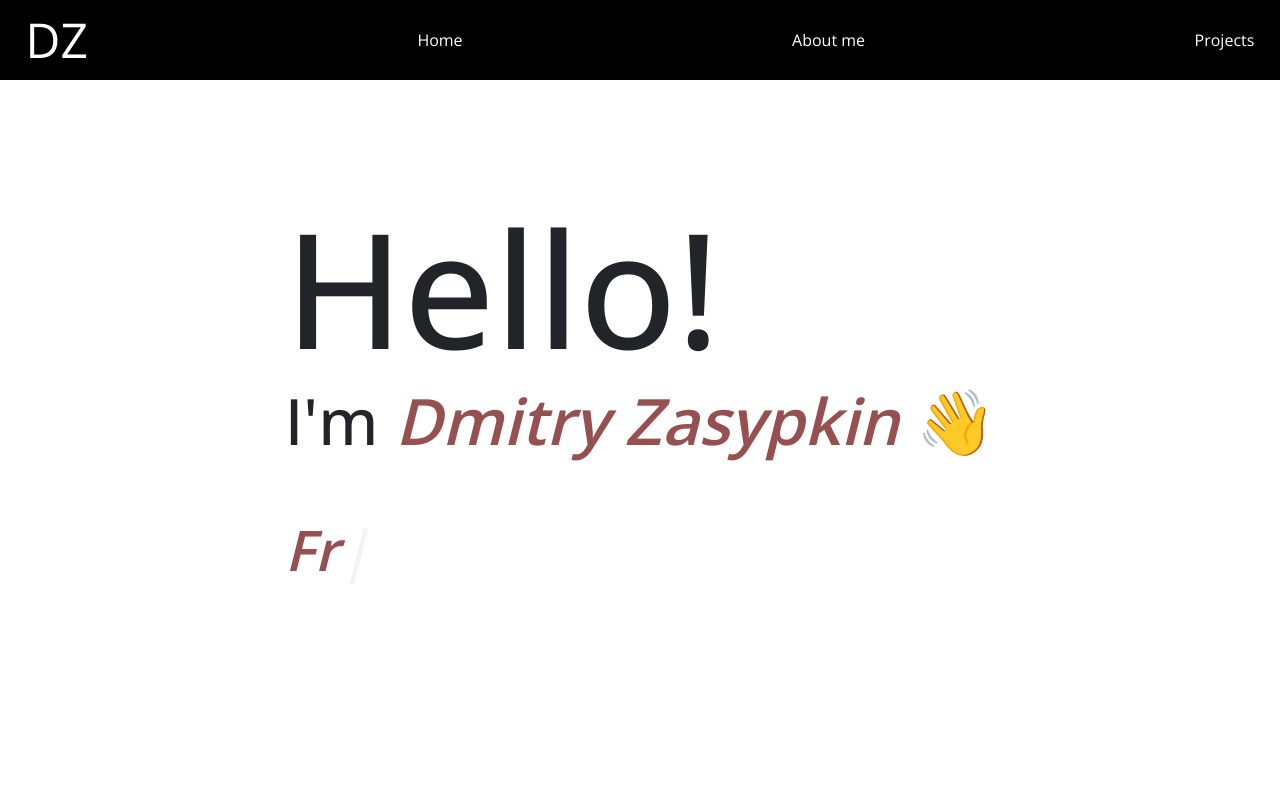
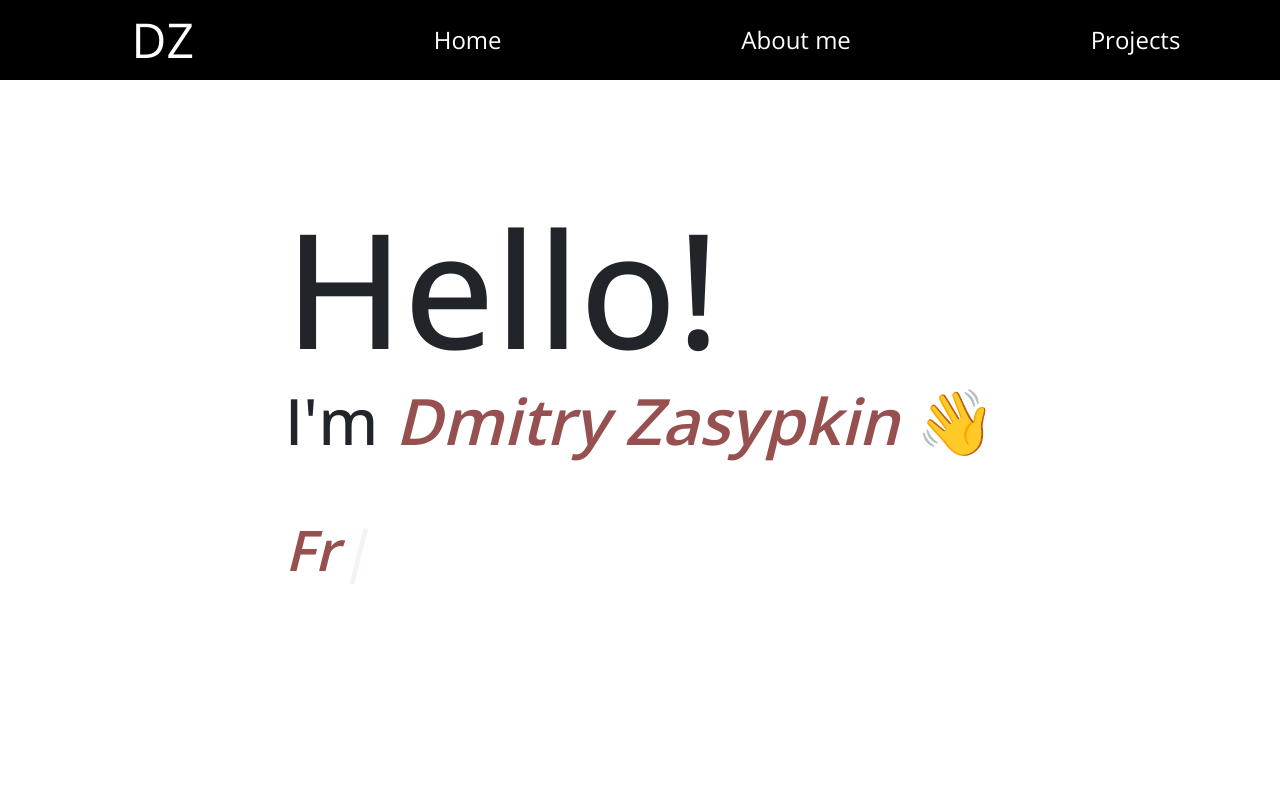
Before and after one commit to Btb82938293/portfolio-website-reactJS, a React (Create React App) app: page / in a window 1280 px wide. Shown: the top 800 px of the page. Built offline with nearby package versions, Linux system fonts and the light colour scheme.

Commit message:
some minor styling changes

```diff
--- a/src/components/NavBar/NavBar.css
+++ b/src/components/NavBar/NavBar.css
@@ -1,13 +1,19 @@
 .nav-bar-items {
+  background-color: black;
+  display: flex;
+  justify-content: space-between;
+  align-items: center;
+}
+.nav-bar-items__container {
   display: flex;
   justify-content: space-between;
   align-items: center;
   height: 10vh;
-  background-color: black;
   width: 100%;
   font-size: .8rem;
   padding: 2em;
   z-index: 1;
+  max-width: 1100px;
 }
 
 .nav-bar-items__logo {
@@ -17,6 +23,10 @@
 a {
     text-decoration: none;
     color: white;
+  }
+
+  li {
+    list-style: none;
   }
 
 .nav-bar-items__item,
@@ -86,9 +96,12 @@ a {
 }
 
 @media(min-width: 600px) {
+.nav-bar-items {
+  justify-content: space-around;
+}
 .nav-bar-items__item {
     display: inline;
-    font-size: 1rem;
+    font-size: 1.5rem;
 }
 
 .nav-bar-items__logo {
--- a/src/components/NavBar/NavBar.js
+++ b/src/components/NavBar/NavBar.js
@@ -21,15 +21,17 @@ export default function NavBar() {
     return (
       <>
       <ul className="nav-bar-items">
+        <div className="nav-bar-items__container">
         <li className="nav-bar-items__logo"><Link to="/">DZ</Link></li>
         <li className="nav-bar-items__item"><Link to="/">Home</Link></li>
-        <li className="nav-bar-items__item"><a href="/#about-me">About me</a></li>
+        <li className="nav-bar-items__item"><a href="/#home__section">About me</a></li>
         <li className="nav-bar-items__item"><Link to="/projects">Projects</Link></li>
         <li onClick={handleClick} className="nav-bar-items__hamburger">{!isShown ? <RxHamburgerMenu /> : <AiOutlineClose />}</li>
+        </div>
       </ul>
       <ul className={isShown && !isLinkClicked ? "nav-bar-items__menu nav-bar-items_active" : "nav-bar-items__menu"}>
         <li onClick={handleLinkClick} className="nav-bar-items__menu-item"><Link to="/">Home</Link></li>
-        <li onClick={handleLinkClick} className="nav-bar-items__menu-item"><a href="/#about-me">About me</a></li>
+        <li onClick={handleLinkClick} className="nav-bar-items__menu-item"><a href="/#home__section">About me</a></li>
         <li onClick={handleLinkClick} className="nav-bar-items__menu-item"><Link to="/projects">Projects</Link></li>
       </ul>
       </>
```
